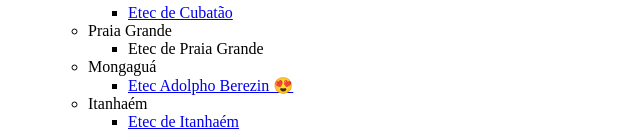
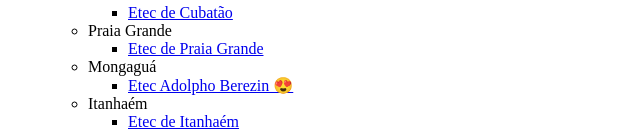
Before and after one commit to KevinSchinaider/etecs-baixada, a plain HTML site: page index.html in a window 1280 px wide. Shown: the part 238-369 px from the top of the page, without its empty margins (0-640 px from the left). Drawn offline with Linux system fonts and the light colour scheme.

Commit message:
Solução

```diff
--- a/index.html
+++ b/index.html
@@ -31,7 +31,7 @@
             </ul>
                 <li>Praia Grande</li>
             <ul>
-                    <li><a href="https://www.etecpg.com.br/"></a>Etec de Praia Grande</li>
+                <li><a href="https://www.etecpg.com.br/">Etec de Praia Grande</a></li>
             </ul>
                 <li>Mongaguá</li>
             <ul>
```
